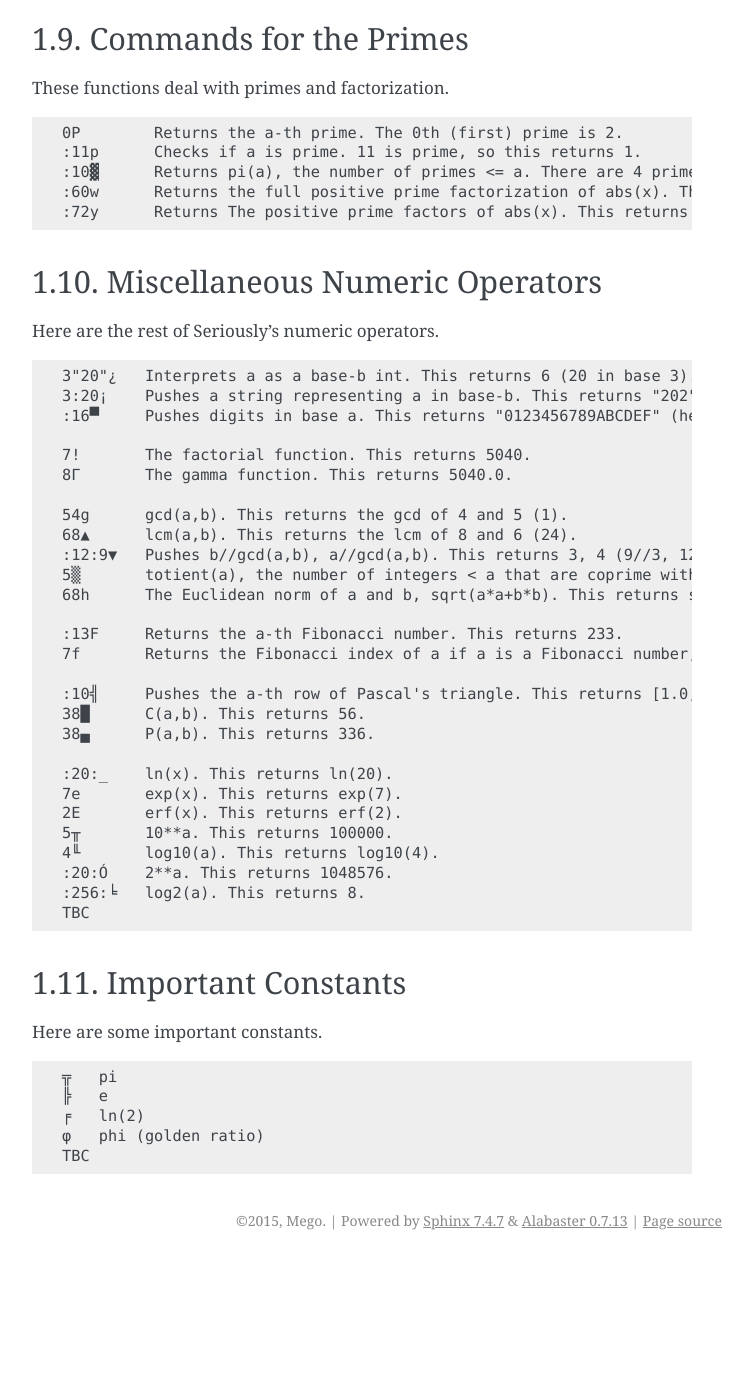
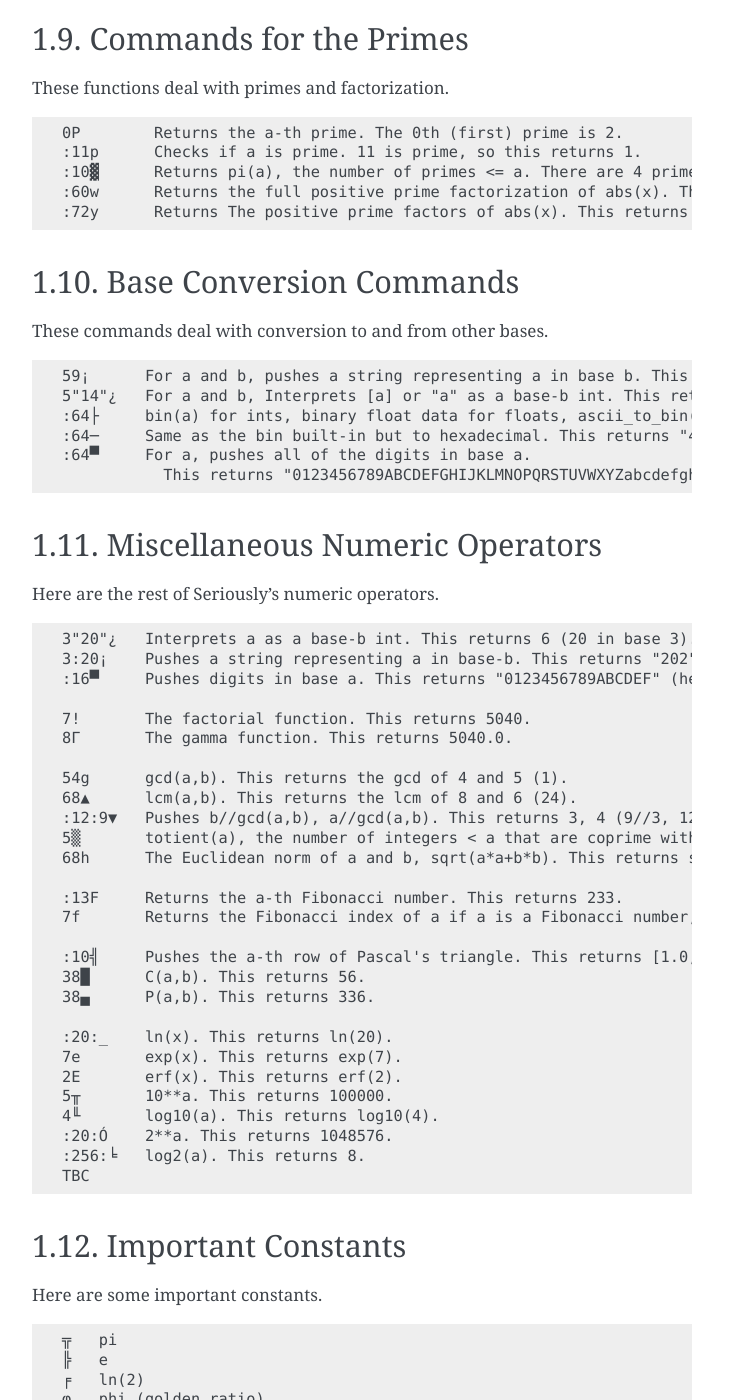
Before and after one commit to Mego/Seriously, a Sphinx documentation site: the page built from docs/numeric.rst, in a window 1280 px wide and 1400 px high, scrolled down 3212 px. Shown: the whole window, without its empty margins (388-1141 px from the left). Built offline with Sphinx 7.4.7, drawn with Linux system fonts in a browser that asks for light colours; pages that are not in the unit, such as notebooks, are missing from menus; before the commit the page ends 4472 px from its top, so only the background shows below that; some of the changed text lies outside the part shown.

Commit message:
Adding docs for base conversion

```diff
--- a/docs/numeric.rst
+++ b/docs/numeric.rst
@@ -158,7 +158,19 @@ These functions deal with primes and factorization. ::
     :60w      Returns the full positive prime factorization of abs(x). This returns [[2, 2], [3, 1], [5, 1]] (2**2 + 3**1 + 5**1).
     :72y      Returns The positive prime factors of abs(x). This returns [2, 3].
 
-1.10. Miscellaneous Numeric Operators
+1.10. Base Conversion Commands
+------------------------------
+
+These commands deal with conversion to and from other bases. ::
+
+    59¡      For a and b, pushes a string representing a in base b. This returns "14".
+    5"14"¿   For a and b, Interprets [a] or "a" as a base-b int. This returns 9.
+    :64├     bin(a) for ints, binary float data for floats, ascii_to_bin(a) for strings. This returns "1000000".
+    :64─     Same as the bin built-in but to hexadecimal. This returns "40".
+    :64▀     For a, pushes all of the digits in base a.
+               This returns "0123456789ABCDEFGHIJKLMNOPQRSTUVWXYZabcdefghijklmnopqrstuvwxyz+/".
+
+1.11. Miscellaneous Numeric Operators
 ------------------------------------
 
 Here are the rest of Seriously's numeric operators. ::
@@ -192,7 +204,7 @@ Here are the rest of Seriously's numeric operators. ::
     :256:╘   log2(a). This returns 8.
     TBC
 
-1.11. Important Constants
+1.12. Important Constants
 ------------------------
 
 Here are some important constants. ::
```
